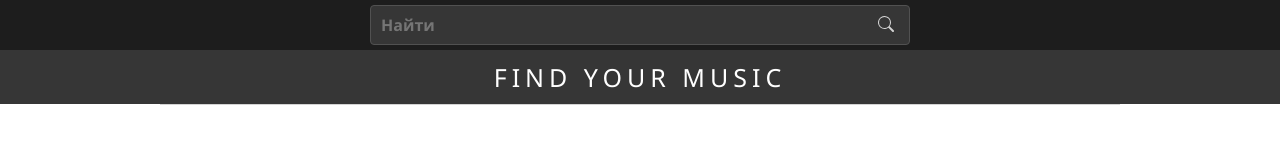
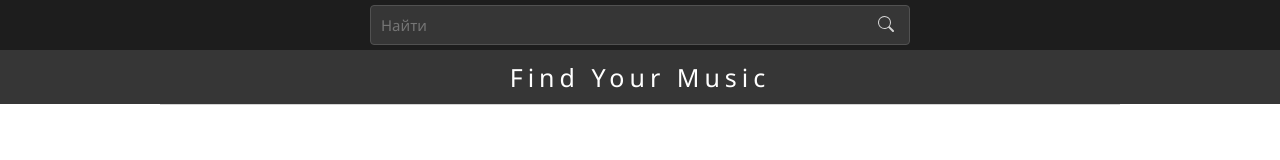
Before and after one commit to GarryVar/search-music, a website: page src/index.html in a window 1280 px wide. Drawn offline with nearby package versions, Linux system fonts and the light colour scheme; files that its build step writes are made by us from their sources.

Commit message:
Change text-transform and ащfont-sizeÐÐ

```diff
--- a/src/styles/assets/components/search.scss
+++ b/src/styles/assets/components/search.scss
@@ -7,7 +7,7 @@
 
   color: white;
   letter-spacing: 5px;
-  text-transform: uppercase;
+  text-transform: capitalize;
   font-size: 25px;
   text-align: center;
 
@@ -46,9 +46,9 @@
     border: none;
 
     color: lightgray;
-    font-weight: bold;
+
     font-family: inherit;
-    font-size: 16px;
+    font-size: 15px;
 
 
     background-color: transparent;
```
